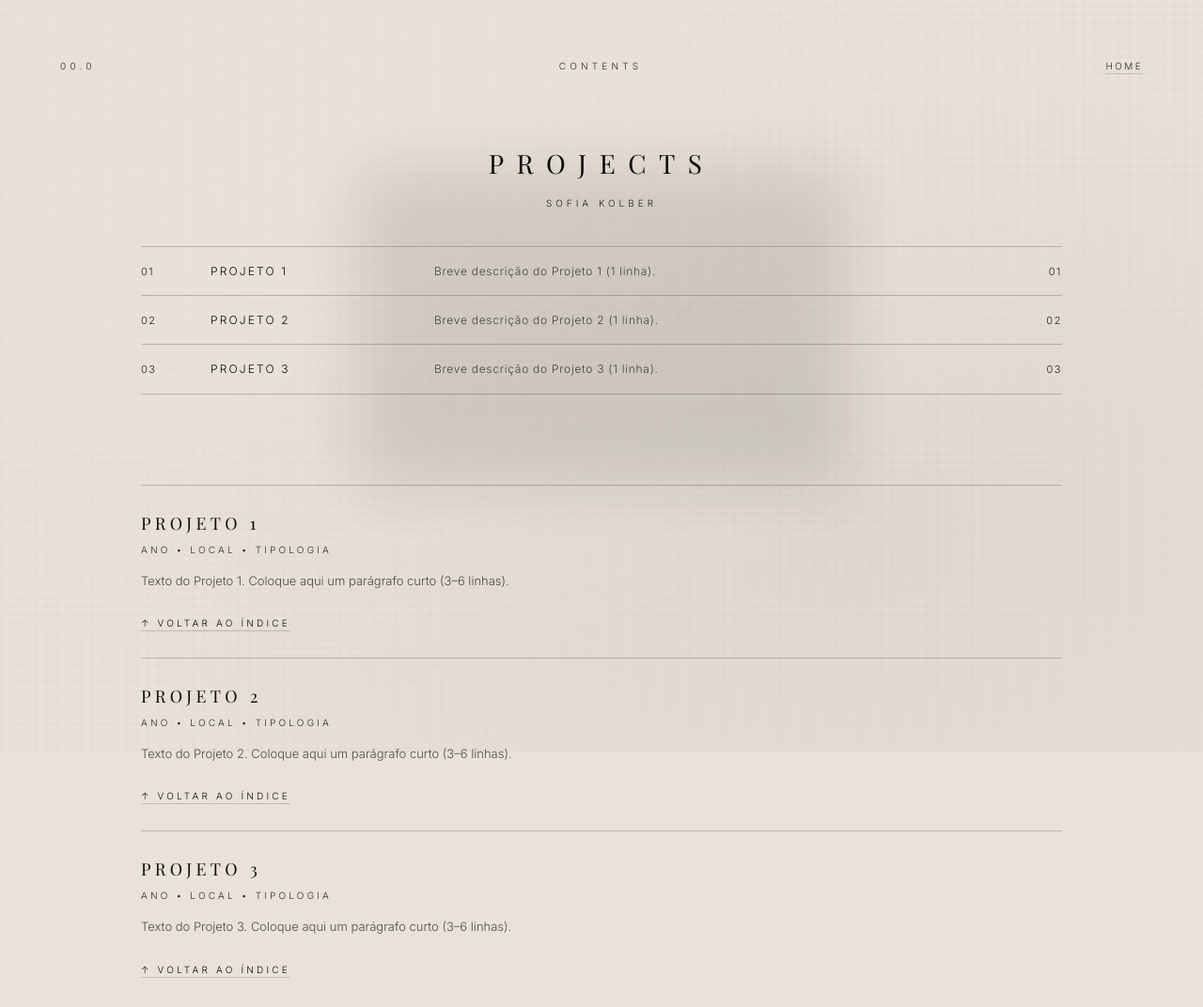
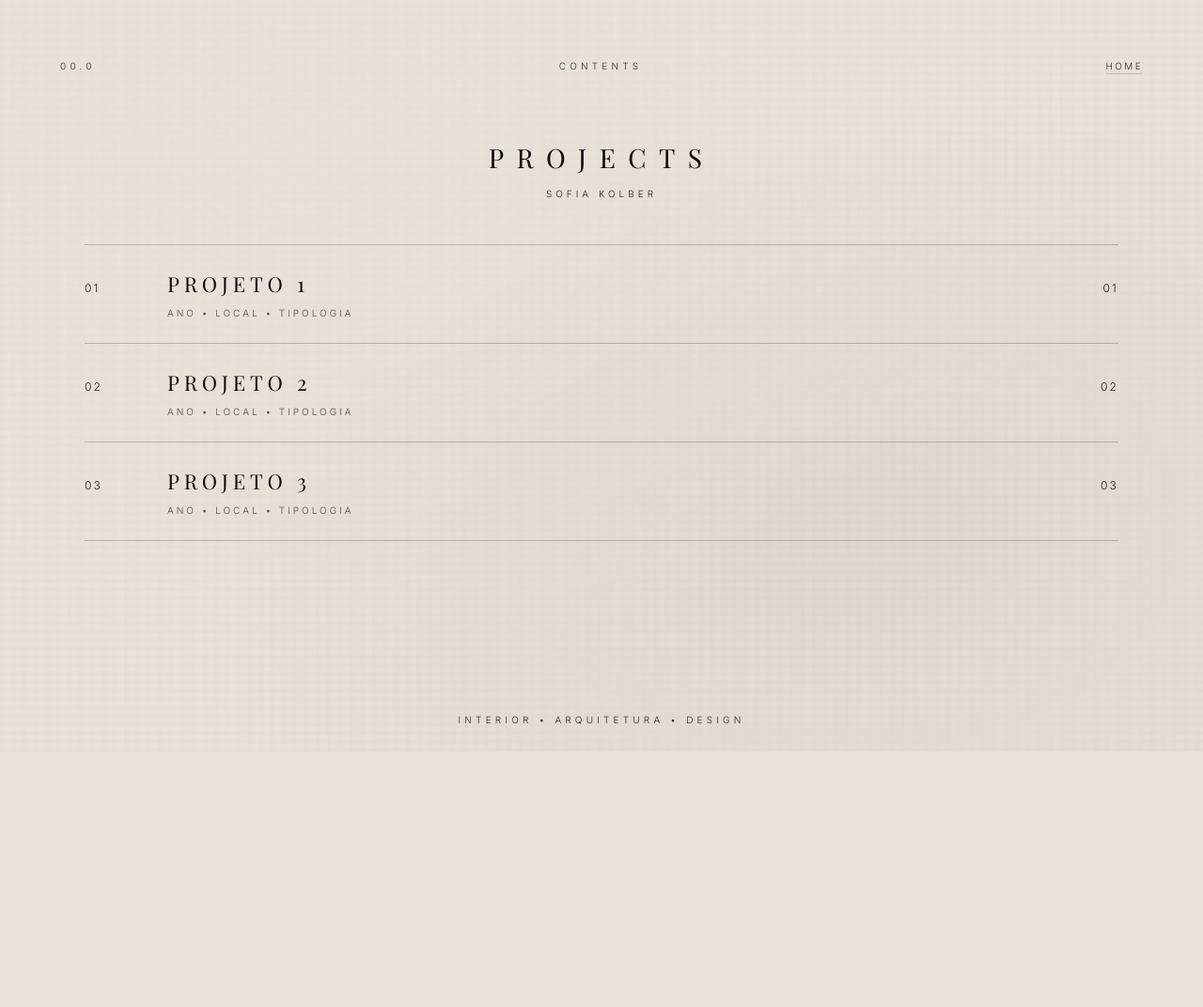
Before and after one commit to sofiakolber/sofiakolber.github.io, a plain HTML site: page projetos.html in a window 1280 px wide. Shown: the whole page at 94% size. After the commit the page ends 800 px from the top, so only its background shows below. Drawn offline with nearby package versions, Linux system fonts and the light colour scheme.

Commit message:
Update projetos.html

```diff
--- a/projetos.html
+++ b/projetos.html
@@ -18,7 +18,7 @@
     }
 
     *{ box-sizing:border-box; }
-    html, body{ height:100%; scroll-behavior:smooth; }
+    html, body{ height:100%; }
 
     body{
       margin:0;
@@ -27,7 +27,7 @@
       font-family: Inter, system-ui, -apple-system, Segoe UI, Roboto, Arial, sans-serif;
     }
 
-    /* Textura papel (igual ao index) */
+    /* textura de papel (igual ao index) */
     body::before{
       content:"";
       position:fixed;
@@ -57,11 +57,11 @@
     main{
       position:relative;
       z-index:1;
-      min-height: 100vh;
+      min-height:100vh;
       padding: clamp(18px, 5vw, 64px);
     }
 
-    /* Topinho minimal (tipo “00.0 / CONTENTS”) */
+    /* topo minimal (tipo a referência) */
     .topline{
       display:flex;
       justify-content:space-between;
@@ -70,9 +70,8 @@
       text-transform: uppercase;
       letter-spacing: 0.42em;
       font-size: 10px;
-      color: var(--ink);
       opacity: 0.85;
-      margin-bottom: clamp(28px, 5vw, 56px);
+      margin-bottom: clamp(34px, 6vw, 70px);
     }
 
     .topline a{
@@ -83,238 +82,159 @@
       letter-spacing: 0.24em;
     }
 
-    /* “mancha” sutil como no index */
-    .haze{
-      position:absolute;
-      left: 50%;
-      top: 180px;
-      transform: translateX(-50%);
-      width: min(520px, 70vw);
-      aspect-ratio: 1.55 / 1;
-      background: rgba(0,0,0,0.22);
-      filter: blur(34px);
-      border-radius: 10px;
-      opacity: 0.45;
-      pointer-events:none;
-    }
-
-    /* bloco de índice */
-    .index{
-      max-width: 980px;
+    /* bloco central */
+    .wrap{
+      max-width: 1100px;
       margin: 0 auto;
-      padding-top: 20px;
     }
 
     .title{
-      margin: 0 0 18px;
+      margin: 0 0 14px;
+      text-align:center;
       font-family: "Playfair Display", serif;
       font-weight: 500;
       text-transform: uppercase;
       letter-spacing: 0.48em;
       font-size: clamp(18px, 3vw, 28px);
-      text-align:center;
     }
 
     .sub{
-      margin: 0 0 40px;
+      margin: 0 0 clamp(28px, 5vw, 48px);
+      text-align:center;
       text-transform: uppercase;
       letter-spacing: 0.40em;
       font-size: 10px;
-      text-align:center;
-      color: var(--ink);
       opacity: 0.9;
     }
 
-    /* Lista estilo índice (colunas) */
-    .list{
-      width: 100%;
+    /* ÍNDICE grande clicável (uma “faixa” por projeto) */
+    .index{
       border-top: 1px solid var(--line);
+    }
+
+    .item{
+      display:block;
+      padding: clamp(18px, 2.4vw, 26px) 0;
+      border-bottom: 1px solid var(--line);
+      text-decoration:none;
+      color: inherit;
+    }
+
+    .item:hover{
+      background: rgba(255,255,255,0.10);
     }
 
     .row{
       display:grid;
-      grid-template-columns: 56px 220px 1fr 52px;
+      grid-template-columns: 70px 1fr 70px;
       gap: 18px;
-      padding: 16px 0;
-      border-bottom: 1px solid var(--line);
-      align-items: baseline;
+      align-items:baseline;
     }
 
     .num{
-      font-size: 11px;
-      letter-spacing: 0.14em;
       text-transform: uppercase;
+      letter-spacing: 0.18em;
+      font-size: 12px;
       opacity: 0.9;
     }
 
     .name{
-      font-size: 12px;
-      letter-spacing: 0.18em;
       text-transform: uppercase;
+      letter-spacing: 0.22em;
+      font-size: clamp(16px, 1.8vw, 22px); /* <<< maior */
       font-weight: 500;
+      font-family: "Playfair Display", serif;
     }
 
-    .desc{
-      font-size: 12px;
-      letter-spacing: 0.06em;
+    .meta{
+      margin-top: 10px;
+      text-transform: uppercase;
+      letter-spacing: 0.30em;
+      font-size: 10px;
       color: var(--ink-soft);
-      line-height: 1.6;
     }
 
     .pg{
-      font-size: 11px;
-      letter-spacing: 0.14em;
+      text-align:right;
       text-transform: uppercase;
-      text-align:right;
+      letter-spacing: 0.18em;
+      font-size: 12px;
       opacity: 0.9;
     }
 
-    .row a{
-      color: inherit;
-      text-decoration: none;
-      display: contents; /* faz a linha toda ser “clicável” */
+    /* rodapé discreto */
+    .bottomline{
+      position: fixed;
+      left: 50%;
+      bottom: clamp(16px, 3vw, 28px);
+      transform: translateX(-50%);
+      text-align:center;
+      text-transform: uppercase;
+      letter-spacing: 0.42em;
+      font-size: 10px;
+      opacity: 0.85;
+      pointer-events:none;
+      white-space: nowrap;
     }
 
-    .row:hover{
-      background: rgba(255,255,255,0.10);
-    }
-
-    /* Seções dos projetos (alvo do clique) */
-    .sections{
-      max-width: 980px;
-      margin: 0 auto;
-      padding-top: clamp(44px, 8vw, 96px);
-    }
-
-    .project{
-      padding: clamp(18px, 3.5vw, 28px) 0;
-      border-top: 1px solid var(--line);
-    }
-
-    .p-title{
-      margin: 0;
-      font-family: "Playfair Display", serif;
-      font-weight: 500;
-      text-transform: uppercase;
-      letter-spacing: 0.24em;
-      font-size: 18px;
-    }
-
-    .p-meta{
-      margin-top: 10px;
-      text-transform: uppercase;
-      letter-spacing: 0.32em;
-      font-size: 10px;
-      opacity: 0.85;
-    }
-
-    .p-text{
-      margin-top: 16px;
-      max-width: 72ch;
-      font-size: 13px;
-      line-height: 1.8;
-      color: var(--ink-soft);
-    }
-
-    .back{
-      display:inline-block;
-      margin-top: 14px;
-      text-transform: uppercase;
-      letter-spacing: 0.32em;
-      font-size: 10px;
-      color: inherit;
-      text-decoration:none;
-      border-bottom: 1px solid rgba(11,11,11,0.18);
-      padding-bottom: 2px;
-    }
-
-    /* Responsivo */
-    @media (max-width: 860px){
-      .row{
-        grid-template-columns: 46px 1fr 64px;
-        gap: 12px;
-      }
-      .desc{ display:none; }
+    @media (max-width: 720px){
+      .row{ grid-template-columns: 54px 1fr 54px; }
+      .meta{ letter-spacing: 0.22em; }
+      .bottomline{ letter-spacing: 0.28em; font-size: 9px; }
     }
   </style>
 </head>
 
 <body>
   <main>
-    <div class="haze" aria-hidden="true"></div>
-
     <div class="topline">
       <div>00.0</div>
       <div>CONTENTS</div>
       <a href="index.html">HOME</a>
     </div>
 
-    <section class="index" aria-label="Índice de projetos">
+    <section class="wrap" aria-label="Índice de projetos">
       <h1 class="title">PROJECTS</h1>
       <p class="sub">Sofia Kolber</p>
 
-      <div class="list">
-        <!-- Troque os nomes e descrições quando quiser -->
-        <div class="row">
-          <a href="#projeto-01">
+      <div class="index">
+        <!-- Troque os nomes e links quando quiser -->
+        <a class="item" href="projeto-01.html">
+          <div class="row">
             <div class="num">01</div>
-            <div class="name">Projeto 1</div>
-            <div class="desc">Breve descrição do Projeto 1 (1 linha).</div>
+            <div>
+              <div class="name">Projeto 1</div>
+              <div class="meta">Ano • Local • Tipologia</div>
+            </div>
             <div class="pg">01</div>
-          </a>
-        </div>
+          </div>
+        </a>
 
-        <div class="row">
-          <a href="#projeto-02">
+        <a class="item" href="projeto-02.html">
+          <div class="row">
             <div class="num">02</div>
-            <div class="name">Projeto 2</div>
-            <div class="desc">Breve descrição do Projeto 2 (1 linha).</div>
+            <div>
+              <div class="name">Projeto 2</div>
+              <div class="meta">Ano • Local • Tipologia</div>
+            </div>
             <div class="pg">02</div>
-          </a>
-        </div>
+          </div>
+        </a>
 
-        <div class="row">
-          <a href="#projeto-03">
+        <a class="item" href="projeto-03.html">
+          <div class="row">
             <div class="num">03</div>
-            <div class="name">Projeto 3</div>
-            <div class="desc">Breve descrição do Projeto 3 (1 linha).</div>
+            <div>
+              <div class="name">Projeto 3</div>
+              <div class="meta">Ano • Local • Tipologia</div>
+            </div>
             <div class="pg">03</div>
-          </a>
-        </div>
+          </div>
+        </a>
       </div>
     </section>
 
-    <section class="sections" aria-label="Projetos">
-      <article class="project" id="projeto-01">
-        <h2 class="p-title">Projeto 1</h2>
-        <div class="p-meta">Ano • Local • Tipologia</div>
-        <p class="p-text">
-          Texto do Projeto 1. Coloque aqui um parágrafo curto (3–6 linhas).
-        </p>
-        <a class="back" href="#top">↑ voltar ao índice</a>
-      </article>
-
-      <article class="project" id="projeto-02">
-        <h2 class="p-title">Projeto 2</h2>
-        <div class="p-meta">Ano • Local • Tipologia</div>
-        <p class="p-text">
-          Texto do Projeto 2. Coloque aqui um parágrafo curto (3–6 linhas).
-        </p>
-        <a class="back" href="#top">↑ voltar ao índice</a>
-      </article>
-
-      <article class="project" id="projeto-03">
-        <h2 class="p-title">Projeto 3</h2>
-        <div class="p-meta">Ano • Local • Tipologia</div>
-        <p class="p-text">
-          Texto do Projeto 3. Coloque aqui um parágrafo curto (3–6 linhas).
-        </p>
-        <a class="back" href="#top">↑ voltar ao índice</a>
-      </article>
-    </section>
+    <div class="bottomline">Interior • Arquitetura • Design</div>
   </main>
-
-  <!-- âncora do topo -->
-  <div id="top" hidden></div>
 </body>
 </html>
```
